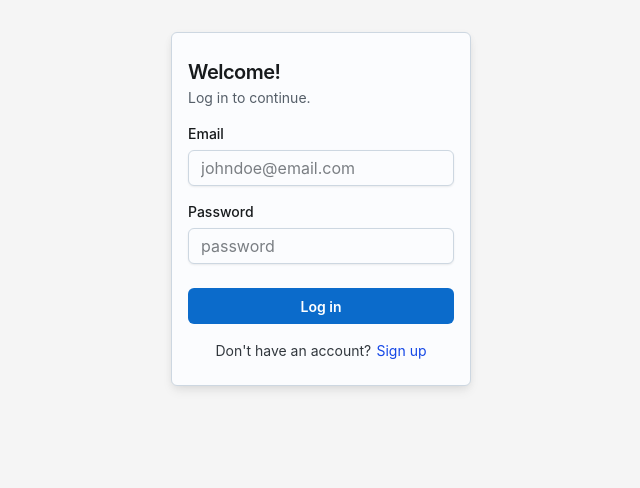
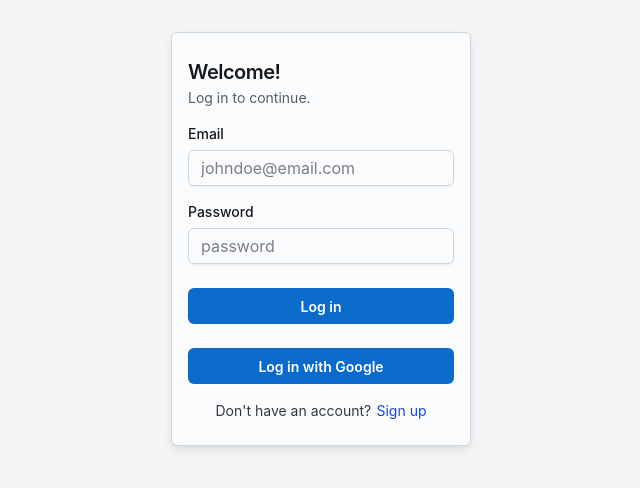
Before and after one commit to martix3001/FiTAppka, a React (Vite) app: page /login in a window 1280 px wide. Shown: the top 488 px of the page, without its empty margins (319-959 px from the left). Built offline with nearby package versions, Linux system fonts and the light colour scheme; no server answers.

Commit message:
feat: google log in

```diff
--- a/src/app/routes/auth/login/Login.tsx
+++ b/src/app/routes/auth/login/Login.tsx
@@ -6,7 +6,7 @@ import FormLabel from "@mui/joy/FormLabel";
 import Input from "@mui/joy/Input";
 import Button from "@mui/joy/Button";
 import { useState, useEffect } from "react";
-import { signInUser } from "../../../../firebase/auth/signIn";
+import { signInUser, signInWithGoogle } from "../../../../firebase/auth/signIn";
 import { NavLink, useNavigate } from "react-router";
 import useAuth from "../../../../contexts/auth/useAuth";
 
@@ -27,7 +27,7 @@ export default function Login() {
     e.preventDefault();
     try {
       const user = await signInUser(email, password);
-      setMessage(`User created successfully: ${user.email}`);
+      setMessage(`User logged in successfully: ${user.email}`);
     } catch (error: unknown) {
       if (error instanceof Error) {
         setMessage(`Error: ${error.message}`);
@@ -36,6 +36,21 @@ export default function Login() {
       }
     }
   };
+
+  const handleGoogleLogin = async () => {
+    try {
+      const user = await signInWithGoogle();
+      setMessage(`Logged in as: ${user.displayName}`);
+      navigate("/");
+    } catch (error: unknown) {
+      if (error instanceof Error) {
+        setMessage(`Error: ${error.message}`);
+      } else {
+        setMessage("An unknown error occurred.");
+      }
+    }
+  };
+
   return (
     <>
       <CssVarsProvider>
@@ -83,6 +98,13 @@ export default function Login() {
           <Button sx={{ mt: 1 }} onClick={handleSubmit}>
             Log in
           </Button>
+          <Button
+            sx={{ mt: 1 }}
+            onClick={handleGoogleLogin}
+            className="bg-red-500 text-white"
+          >
+            Log in with Google
+          </Button>
           <Typography
             endDecorator={
               <NavLink to={"/register"} className="text-blue-700">
--- a/src/firebase/auth/signIn.ts
+++ b/src/firebase/auth/signIn.ts
@@ -1,5 +1,11 @@
-import { signInWithEmailAndPassword } from "firebase/auth";
-import { auth } from "../firebase.ts";
+import {
+  GoogleAuthProvider,
+  signInWithEmailAndPassword,
+  signInWithPopup,
+} from "firebase/auth";
+import { auth, db } from "../firebase.ts";
+import { createUserDatabase } from "../db/createUserDatabase.ts";
+import { doc, getDoc } from "firebase/firestore";
 /**
  * Function to sign in a user with email and password.
  * @param email - The email address of the user.
@@ -15,3 +21,32 @@ export function signInUser(email: string, password: string) {
       throw new Error(`Error (${error.code}): ${error.message}`);
     });
 }
+/**
+ * Function to sign in with Google and create a user database if it doesn't exist.
+ * @returns A promise that resolves with the authenticated user.
+ */
+export const signInWithGoogle = async () => {
+  const provider = new GoogleAuthProvider();
+  try {
+    const result = await signInWithPopup(auth, provider);
+    const user = result.user;
+
+    if (user) {
+      // Check if the user database entry already exists
+      const userDocRef = doc(db, "users", user.uid);
+      const userDoc = await getDoc(userDocRef);
+
+      if (!userDoc.exists()) {
+        // Create user database entry if it doesn't exist
+        await createUserDatabase(user.uid, {
+          email: user.email,
+          displayName: user.displayName,
+        });
+      }
+    }
+
+    return user;
+  } catch (error) {
+    throw new Error(error instanceof Error ? error.message : "Google sign-in failed.");
+  }
+};
```
